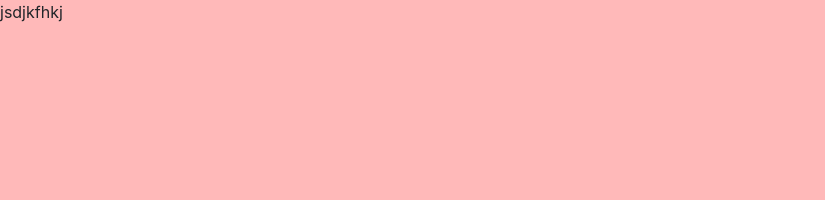
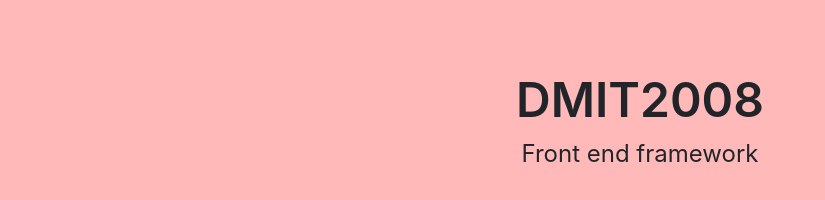
Before and after one commit to SonjaMae/front-end-framework, a website built with Parcel: page src/index.html in a window 1280 px wide. Shown: the whole page, without its empty margins (0-825 px from the left). Built offline with nearby package versions, Linux system fonts and the light colour scheme.

Commit message:
editing index.html

```diff
--- a/src/index.html
+++ b/src/index.html
@@ -9,8 +9,22 @@
     <script type="module" src="js/index.js" defer  ></script>
 </head>
 <body>
+    <style>
+        header {
+            text-align: center;
+            padding: 4rem;
+        }
+        h1 {
+            font-size: 3rem;
+            font-weight: 600;
+        }
+        p {
+            font-size: 1.5rem;
+        }
+    </style>
     <header>
-        <h1>jsdjkfhkj</h1>
+        <h1>DMIT2008</h1>
+        <p>Front end framework</p>
     </header>
 
 </body>
```
